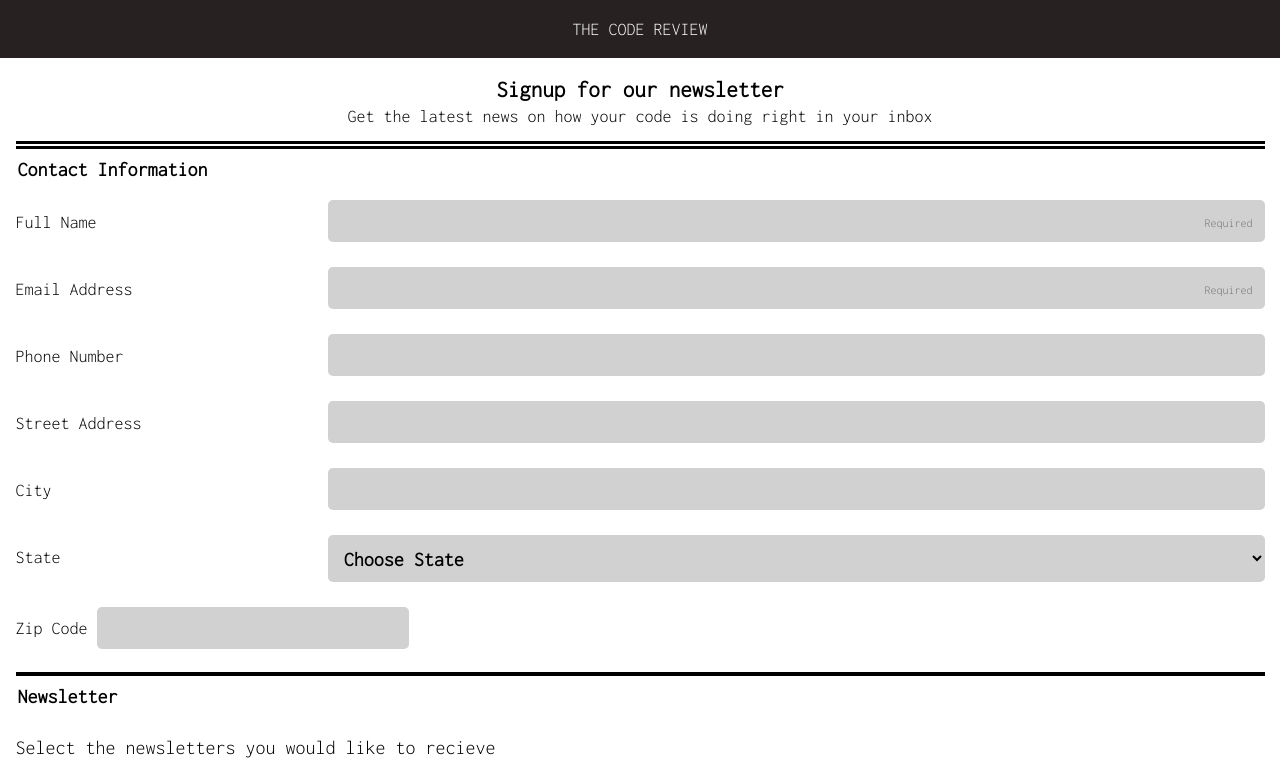
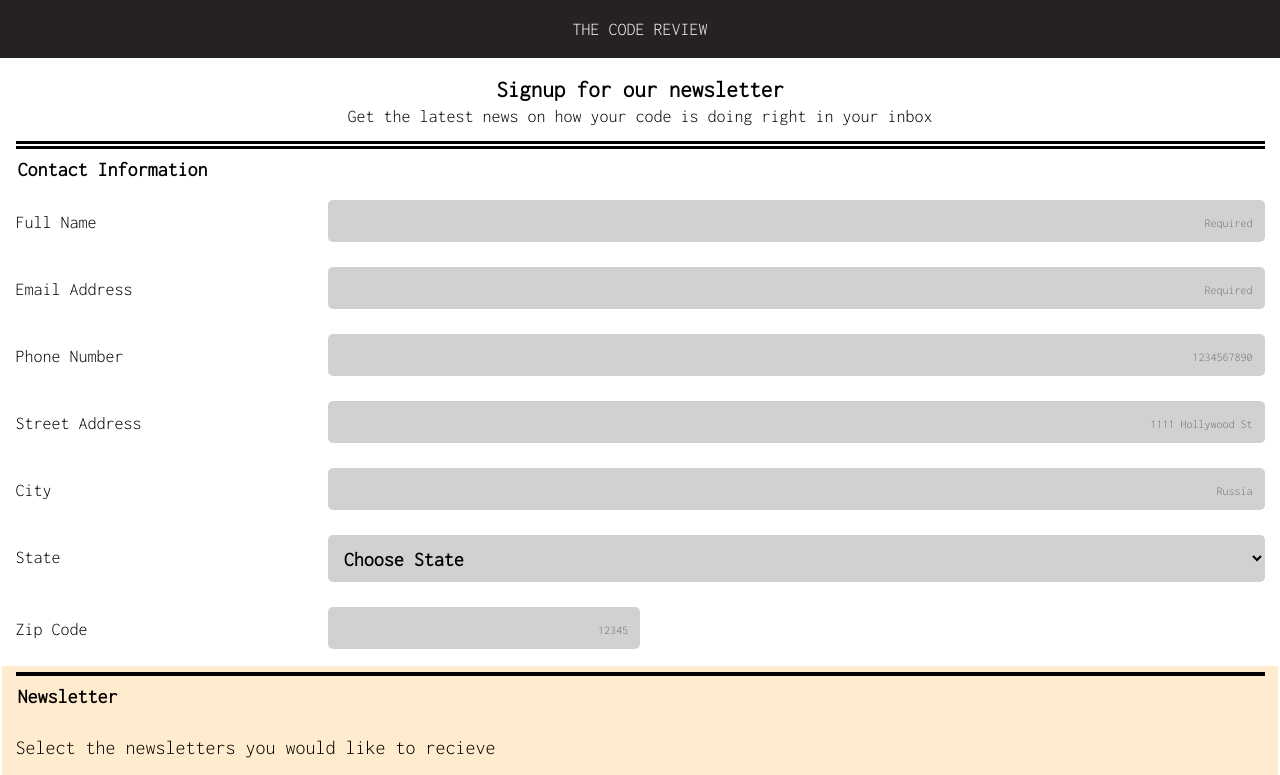
Before and after one commit to Carelli64/Unit-3, a plain HTML site: page index.html in a window 1280 px wide. Shown: the top 775 px of the page. Drawn offline with Linux system fonts and the light colour scheme.

Commit message:
finished the site

```diff
--- a/index.html
+++ b/index.html
@@ -41,27 +41,27 @@
                             <legend id="contact">Contact Information</legend>
                             <div class="top">
                                 <label for="name" class="contact">Full Name</label>
-                                <input type="text" id="name" name="user-name" placeholder="Required" class="input-box">
+                                <input required type="text" id="name" name="user-name" placeholder="Required" class="input-box">
                             </div>
 
                             <div class="top">
                                 <label for="email" class="contact">Email Address</label>
-                                <input type="email" name="user-email" id="email" placeholder="Required" class="input-box">
+                                <input required type="email" name="user-email" id="email" placeholder="Required" class="input-box">
                             </div>
 
                             <div class="top">
                                 <label for="phone" class="contact">Phone Number</label>
-                                <input type="tel" name="phone-number" id="phone" class="input-box">
+                                <input type="tel" name="phone-number" id="phone" class="input-box" placeholder="1234567890">
                             </div>
 
                             <div class="top">
                                 <label for="address" class="contact">Street Address</label>
-                                <input type="text" name="user-address" id="address" class="input-box">
+                                <input type="text" name="user-address" id="address" class="input-box" placeholder="1111 Hollywood St">
                             </div>
 
                             <div class="top">
                                 <label for="city" class="contact">City</label>
-                                <input type="text" name="user-city" id="city" class="input-box">
+                                <input type="text" name="user-city" id="city" class="input-box" placeholder="Russia">
                             </div>
 
                             <div class="top">
@@ -124,7 +124,7 @@
 
                             <div class="top-zip">
                                 <label for="zip" class="contact">Zip Code</label>
-                                <input type="zip" name="user-zip" id="zip" class="input-box">
+                                <input type="zip" name="user-zip" id="zip" class="input-box" placeholder="12345">
                             </div>
 
                         </div>
--- a/style.css
+++ b/style.css
@@ -119,6 +119,10 @@ select:focus, textarea:focus, button:focus, input[type]:focus {
     outline: 4px solid blue;
 }
 
+:focus:hover {
+    background-color: aquamarine;
+}
+
 option {
     font-size: 12px;
 }
@@ -199,6 +203,11 @@ option {
     font-size: 20px;
 }
 
+.f-bottom {
+    background-color: blanchedalmond;
+}
+
+
 @media (min-width: 768px) {
     input[type="text"], input[type="email"], input[type="tel"], select[name="user-state"] {
         width: 75%;
@@ -212,15 +221,18 @@ option {
         display: inline;
     }
 
+    .top,
     .top-zip {
-        padding-top: 15px;
-        justify-content: flex-start;
+    padding-top: 15px;
+    display: flex;
     }
 
+    .top label,
+    .top-zip label {
+    flex-basis: 25%;
+    }
 
-
-    .top {
-        display: flex;
-        justify-content: space-between;
+    .top input{
+    flex-basis: 75%;
     }
 }
```
